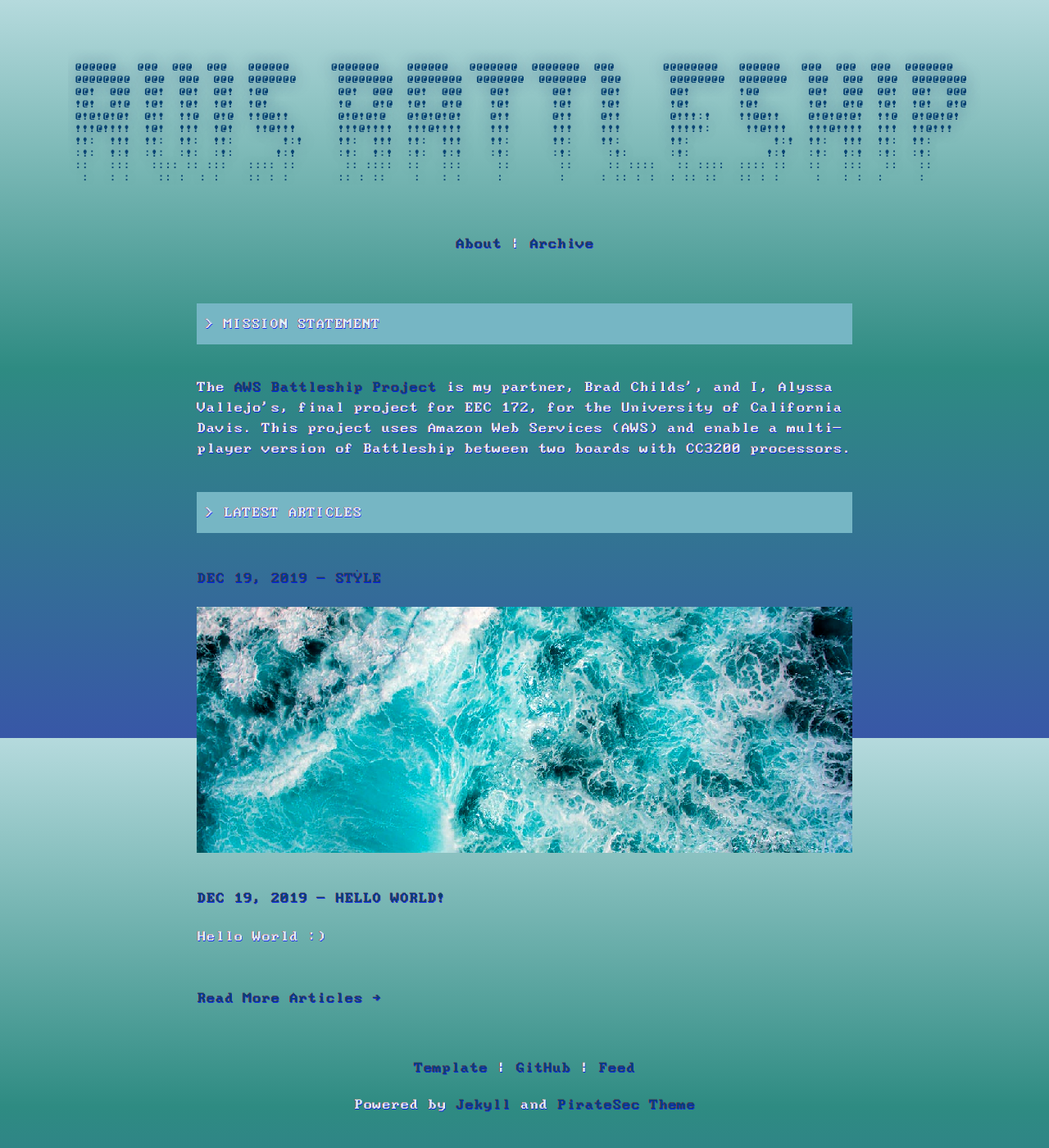
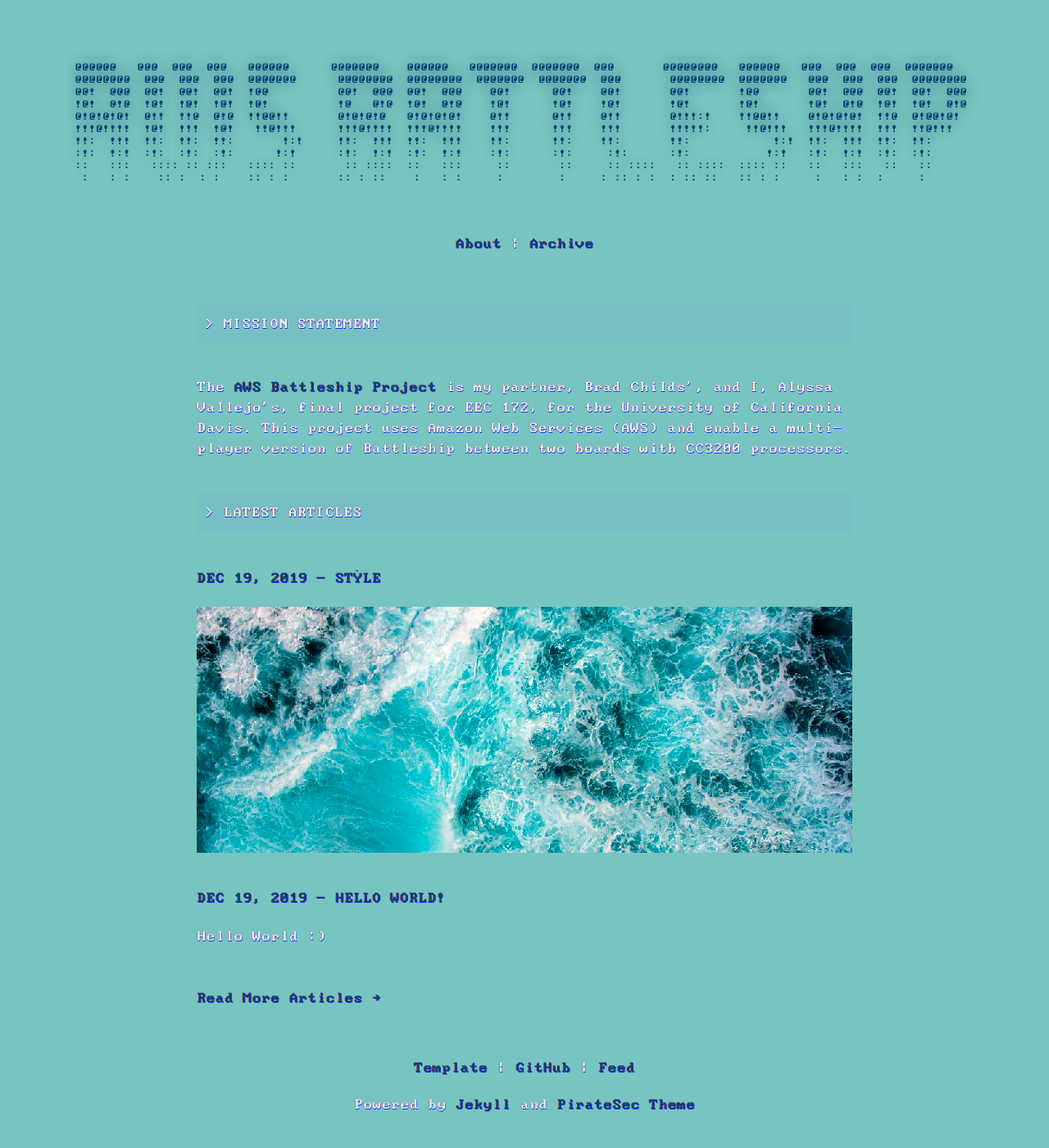
Before and after one commit to AV-CompSci-Mage/aws-battleship, a Jekyll site: the page built from index.html, in a window 1280 px wide. Shown: the whole page at 82% size. Built offline with Jekyll 4.4.1, drawn with Linux system fonts in a browser that asks for light colours.

Commit message:
gradient fail1

```diff
--- a/_sass/main.scss
+++ b/_sass/main.scss
@@ -3,8 +3,9 @@
 // color scheme - Navy and Ivory by hal - https://terminal.sexy/#Ahsh6N_WAyw2wkVOfL-einpjLjNA_1h5RLWx8vG5Bl9z71hHotmxvrCQYXeN_5mhntnY9vbJ
 
 :root {
-  --background-color: linear-gradient(rgb(181, 218, 221), rgb(46, 139, 130), rgb(56, 87, 167));
-  --foreground-color: rgb(118,182,196);
+  --background-image: linear-gradient(rgb(181, 218, 221), rgb(46, 139, 130), rgb(56, 87, 167));
+  --background-color: rgb(119, 197, 192);
+  --foreground-color: rgb(118, 192, 196);
   --foreground-color-transparent: rgba(118, 182, 196, 0.527);
   --text-color: rgb(222,243,246);
   --link-color: rgb(6, 66, 115);
```
